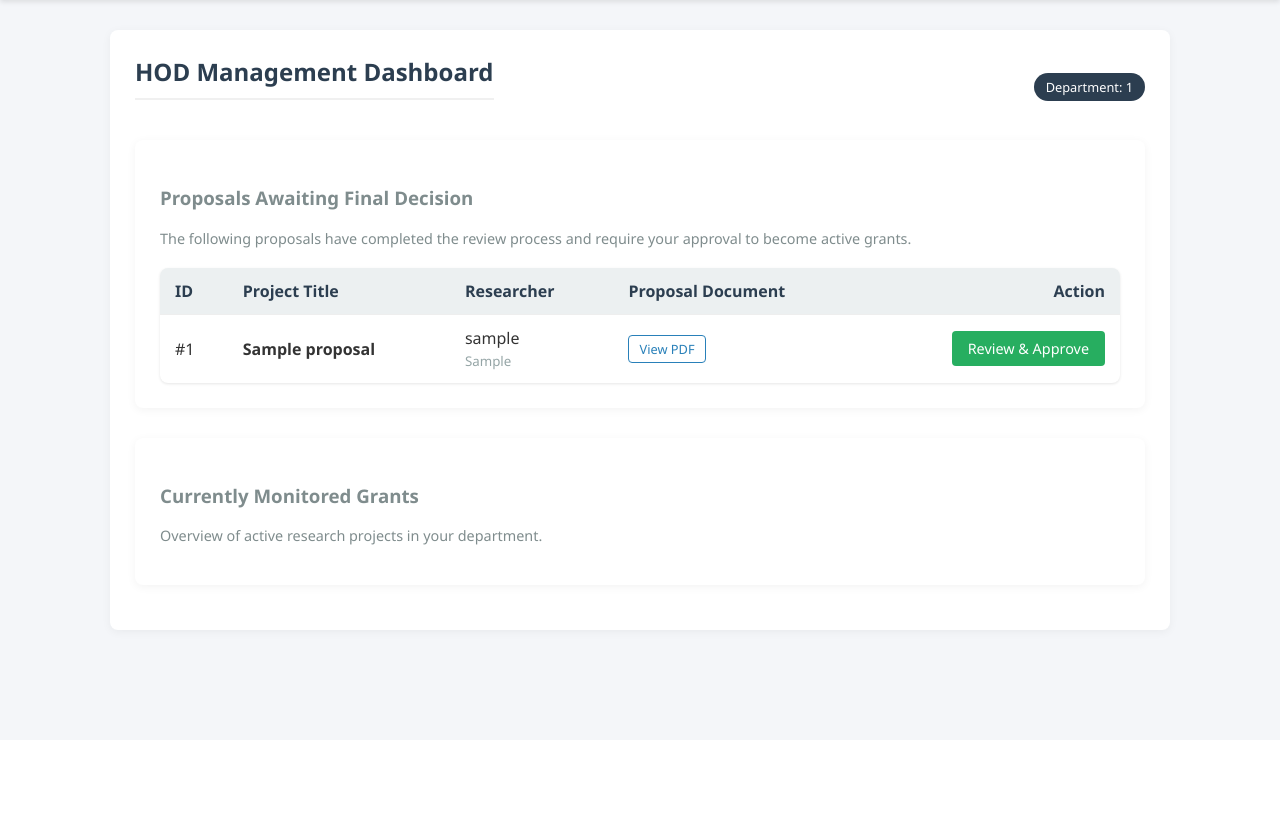
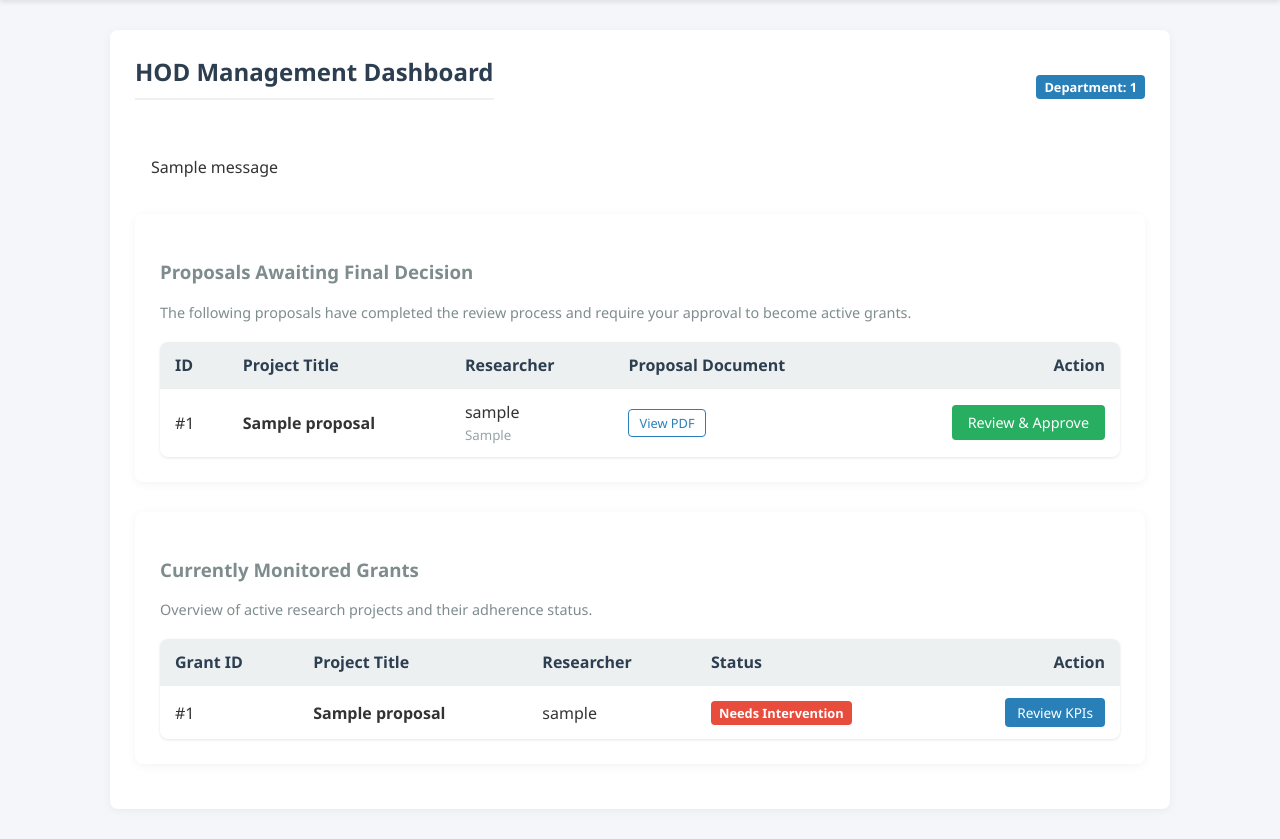
Before and after one commit to MrMinton/Research-Grant-Management-System, a Django app: template rgms_config/templates/grants/hod_dashboard.html in a window 1280 px wide. Shown: the part 60-899 px from the top of the page. Before the commit the page ends 697 px from the top, so only its background shows below. Run offline with Django 5.2, Linux system fonts and the light colour scheme; the template is opened without the code that fills it: values that come from a table or form of the project are taken from there, others are empty; a user stored in the database is signed in; tables that the repository leaves empty hold one stand-in row (values such as "Sample post"); one stand-in notice (Sample message) is shown.

Commit message:
project monitoring part done

```diff
--- a/rgms_config/rgms_config/urls.py
+++ b/rgms_config/rgms_config/urls.py
@@ -53,6 +53,7 @@ urlpatterns = [
 	# --- HOD FEATURES ---
 	path('hod/dashboard/', grant_views.hod_dashboard, name='hod_dashboard'),
     path('hod/approve/<int:proposal_id>/', grant_views.approve_proposal, name='approve_proposal'),
+    path('hod/monitor/<int:grant_id>/', grant_views.project_detail, name='project_detail'),
 ]
 
 if settings.DEBUG:
--- a/rgms_config/static/css/style.css
+++ b/rgms_config/static/css/style.css
@@ -1,16 +1,16 @@
-/* GLOBAL RESET */
+/* --- EXISTING CSS (Keep all of this) --- */
 * { box-sizing: border-box; }
 body {
     font-family: 'Segoe UI', Tahoma, Geneva, Verdana, sans-serif;
     margin: 0;
     padding: 0;
-    background-color: #f4f6f9; /* Light grey-blue background */
+    background-color: #f4f6f9;
     color: #333;
 }
 
 /* NAVIGATION BAR */
 nav {
-    background-color: #2c3e50; /* Dark Blue-Grey */
+    background-color: #2c3e50;
     padding: 0 20px;
     height: 60px;
     display: flex;
@@ -31,7 +31,6 @@ nav a {
 nav a:hover { color: #3498db; }
 
 .nav-brand { font-size: 1.2rem; font-weight: bold; margin-right: 40px; color: white; }
-
 .user-section { font-size: 0.9rem; color: #bdc3c7; }
 
 /* BUTTONS */
@@ -59,7 +58,7 @@ button, .btn {
     padding: 0 20px;
 }
 
-/* CARDS (For Dashboards) */
+/* CARDS */
 .card {
     background: white;
     padding: 25px;
@@ -78,7 +77,7 @@ table {
     margin-top: 15px;
     background: white;
     border-radius: 8px;
-    overflow: hidden; /* Rounds corners of the table */
+    overflow: hidden;
     box-shadow: 0 1px 3px rgba(0,0,0,0.1);
 }
 
@@ -99,9 +98,7 @@ input[type="text"], input[type="password"], textarea, select {
 }
 
 /* --- HOD Allocation Form Styles --- */
-.allocation-card {
-    padding: 25px;
-}
+.allocation-card { padding: 25px; }
 
 .alert {
     padding: 15px;
@@ -161,3 +158,61 @@ input[type="text"], input[type="password"], textarea, select {
     color: white;
     padding: 10px 20px;
 }
+
+.badge {
+    color: white;
+    padding: 3px 8px;
+    border-radius: 4px;
+    font-size: 0.8em;
+    display: inline-block;
+    font-weight: 600;
+}
+
+.badge-success { background-color: #27ae60; }
+.badge-danger { background-color: #e74c3c; }
+.badge-info { background-color: #2980b9; }
+
+.btn-review {
+    background-color: #2980b9;
+    padding: 5px 12px;
+    font-size: 0.85em;
+    color: white;
+}
+.btn-review:hover { background-color: #3498db; }
+
+/* --- NEW: Monitoring Detail Styles --- */
+
+.kpi-section-margin {
+    margin-bottom: 25px;
+}
+
+/* Blue KPI Box (Overrides the yellow request-info-box colors) */
+.kpi-completion-box {
+    background-color: #d1ecf1;
+    border-color: #bee5eb;
+    color: #0c5460;
+    border-left-color: #0c5460;
+}
+
+/* Orange Intervention Button */
+.btn-intervention {
+    background-color: #e67e22;
+    color: white;
+}
+.btn-intervention:hover {
+    background-color: #d35400;
+}
+
+/* Form Spacing */
+.intervention-form {
+    margin-top: 20px;
+}
+
+.btn-cancel {
+    background-color: #95a5a6;
+    color: white;
+    margin-left: 10px;
+}
+.btn-cancel:hover {
+    background-color: #7f8c8d;
+}
--- a/rgms_config/templates/grants/approve_form.html
+++ b/rgms_config/templates/grants/approve_form.html
@@ -4,6 +4,8 @@
 <div class="card allocation-card">
     <h2>Approve Grant: {{ proposal.title }}</h2>
 
+	<h2> score</h2>
+	<p>Overall Score: {{ score }}/100</p>
     {% if error_message %}
         <div class="alert alert-error">
             <strong>Error:</strong> {{ error_message }}
--- a/rgms_config/templates/grants/hod_dashboard.html
+++ b/rgms_config/templates/grants/hod_dashboard.html
@@ -3,10 +3,18 @@
 {% block content %}
 <div class="dashboard-header" style="display: flex; justify-content: space-between; align-items: center; margin-bottom: 20px;">
     <h2>HOD Management Dashboard</h2>
-    <span class="badge" style="background: #2c3e50; color: white; padding: 5px 12px; border-radius: 20px; font-size: 0.8em;">
+    <span class="badge badge-info">
         Department: {{ user.hod.deptID }}
     </span>
 </div>
+
+{% if messages %}
+    {% for message in messages %}
+        <div class="alert alert-{{ message.tags }}">
+            {{ message }}
+        </div>
+    {% endfor %}
+{% endif %}
 
 <div class="card">
     <h3>Proposals Awaiting Final Decision</h3>
@@ -61,6 +69,43 @@
 
 <div class="card" style="margin-top: 30px;">
     <h3>Currently Monitored Grants</h3>
-    <p style="color: #7f8c8d; font-size: 0.9em;">Overview of active research projects in your department.</p>
-    </div>
+    <p style="color: #7f8c8d; font-size: 0.9em; margin-bottom: 20px;">Overview of active research projects and their adherence status.</p>
+
+    <table>
+        <thead>
+            <tr>
+                <th>Grant ID</th>
+                <th>Project Title</th>
+                <th>Researcher</th>
+                <th>Status</th>
+                <th style="text-align: right;">Action</th>
+            </tr>
+        </thead>
+        <tbody>
+            {% for grant in active_grants %}
+            <tr>
+                <td>#{{ grant.grantID }}</td>
+                <td><strong>{{ grant.proposal.title }}</strong></td>
+                <td>{{ grant.proposal.researcher.username }}</td>
+                <td>
+                    <span class="badge {% if grant.proposal.status == 'Needs Intervention' %}badge-danger{% else %}badge-success{% endif %}">
+                        {{ grant.proposal.status }}
+                    </span>
+                </td>
+                <td style="text-align: right;">
+                    <a href="{% url 'project_detail' grant.grantID %}" class="btn btn-review">
+                        Review KPIs
+                    </a>
+                </td>
+            </tr>
+            {% empty %}
+            <tr>
+                <td colspan="5" style="text-align: center; padding: 40px; color: #95a5a6;">
+                    <p>No active grants are currently being monitored.</p>
+                </td>
+            </tr>
+            {% endfor %}
+        </tbody>
+    </table>
+</div>
 {% endblock %}
```
Also changed, not shown: rgms_config/grants/views.py (+34 -1 lines), rgms_config/templates/grants/project_monitoring_detail.html (added, +50 -0 lines), 2 other files.
